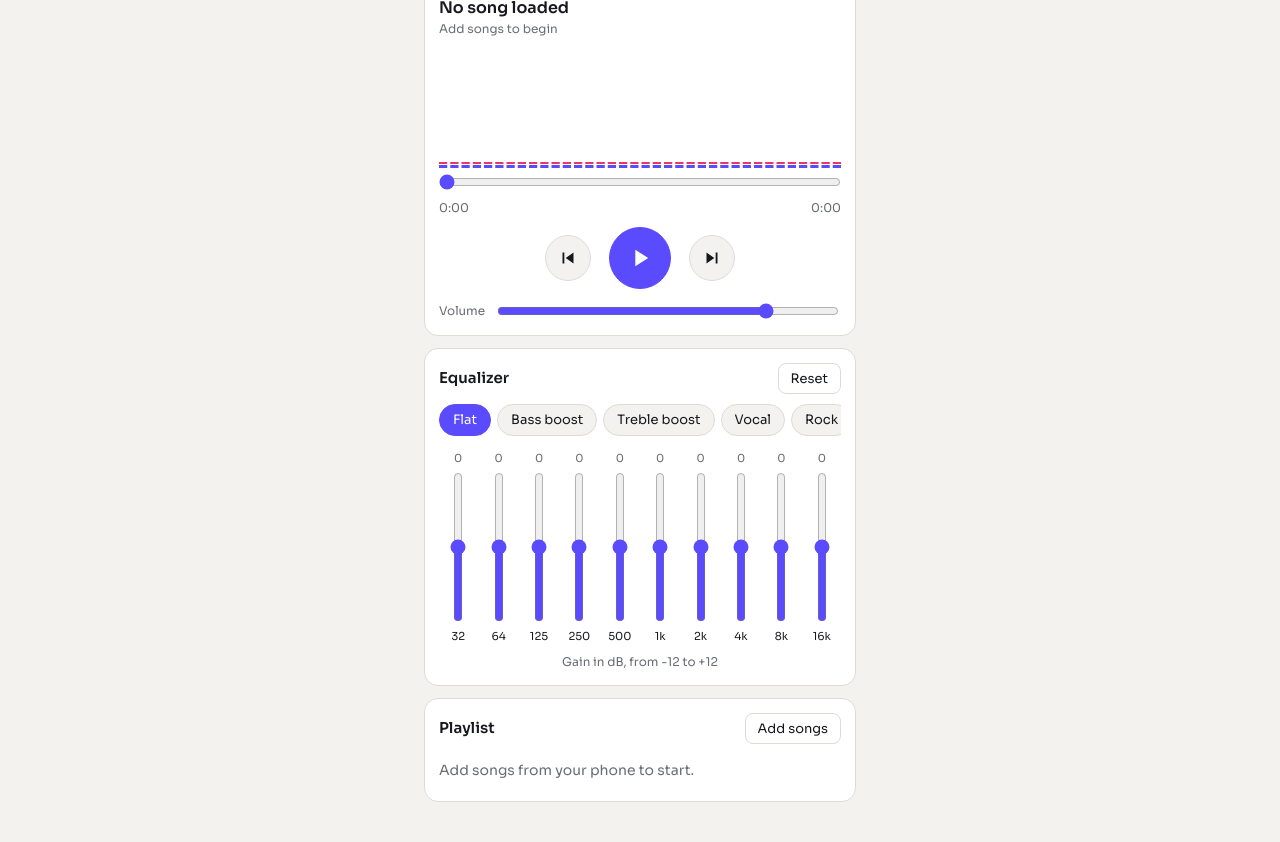
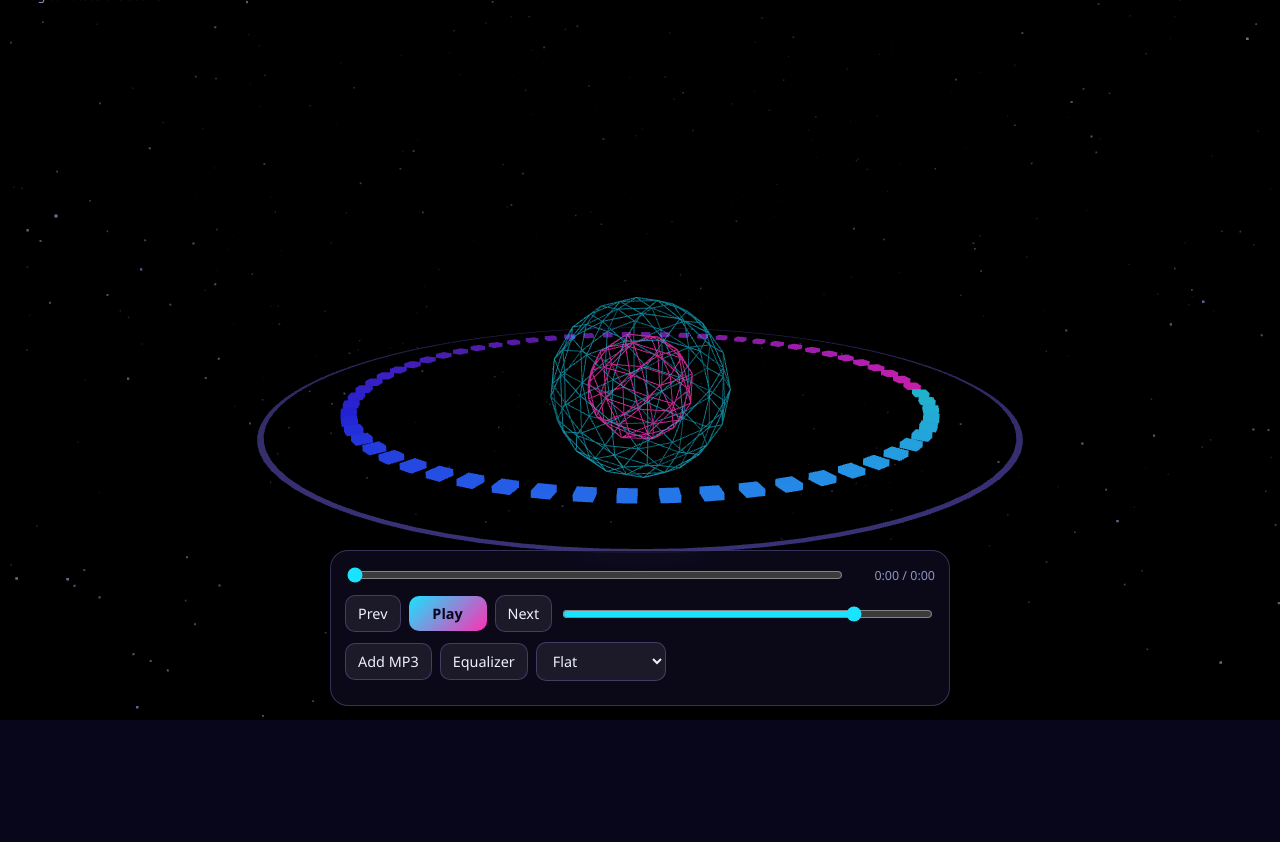
Before and after one commit to ksaffm007-pixel/Eq-player-, a plain HTML site: page index.html in a window 1280 px wide. Shown: the part 80-922 px from the top of the page. After the commit the page ends 800 px from the top, so only its background shows below. Drawn offline with nearby package versions, Linux system fonts and the light colour scheme; animation ran at ten frames a second.

Commit message:
Add files via upload

```diff
--- a/index.html
+++ b/index.html
@@ -1,193 +1,193 @@
 <!DOCTYPE html>
-<html lang="en"><head><meta charset="utf-8">
-<meta name="viewport" content="width=device-width, initial-scale=1, viewport-fit=cover">
-<title>Equalizer MP3 player</title>
-<link rel="manifest" href="manifest.json">
-<meta name="theme-color" content="#101117">
-<link rel="icon" href="icon-192.png">
-<link rel="apple-touch-icon" href="icon-192.png">
-<meta name="apple-mobile-web-app-capable" content="yes">
-<link rel="stylesheet" href="https://fonts.googleapis.com/css2?family=Sora:wght@400;600&display=swap">
+<html lang="en">
+<head>
+<meta charset="utf-8">
+<meta name="viewport" content="width=device-width, initial-scale=1">
+<title>EQ Player 3D</title>
 <style>
-:root{--bg:#f3f2ee;--panel:#fff;--ink:#17181d;--mute:#6a6c76;--line:#dcdbd5;--accent:#5b4bff;--peak:#e8366b;--track:#e4e3dd;box-sizing:border-box;padding-top:env(safe-area-inset-top,0px);padding-bottom:env(safe-area-inset-bottom,0px)}
-@media(prefers-color-scheme:dark){:root:not([data-theme="light"]){--bg:#101117;--panel:#181a22;--ink:#eceef5;--mute:#8f93a3;--line:#262935;--accent:#8c7dff;--peak:#ff5c8a;--track:#262935}}
-:root[data-theme="dark"]{--bg:#101117;--panel:#181a22;--ink:#eceef5;--mute:#8f93a3;--line:#262935;--accent:#8c7dff;--peak:#ff5c8a;--track:#262935}
-html{scroll-padding-top:env(safe-area-inset-top,0px)}
+:root{--ink:#eef0ff;--mute:#8f93c4;--glass:rgba(18,16,40,.62);--line:rgba(160,150,255,.28);--a:#19e3ff;--b:#ff2fb3}
 *{box-sizing:border-box}
-body{margin:0;background:var(--bg);color:var(--ink);font:15px/1.5 Sora,system-ui,sans-serif}
-.app{max-width:460px;margin:0 auto;padding:16px 14px 28px}
-h1{font-size:18px;font-weight:600;margin:4px 0 14px}
-.card{background:var(--panel);border:1px solid var(--line);border-radius:14px;padding:14px;margin-bottom:12px}
-#name{font-weight:600;font-size:16px;white-space:nowrap;overflow:hidden;text-overflow:ellipsis}
-.sub{color:var(--mute);font-size:12px}
-canvas{width:100%;height:120px;display:block;margin:10px 0 6px}
-input[type=range]{accent-color:var(--accent)}
-#seek{width:100%;margin:0}
-.times{display:flex;justify-content:space-between;font-size:12px;color:var(--mute);margin-top:2px}
-.ctl{display:flex;align-items:center;justify-content:center;gap:18px;margin-top:10px}
-button{font:inherit;color:inherit;cursor:pointer}
-.ib{width:46px;height:46px;border-radius:50%;border:1px solid var(--line);background:var(--bg);display:grid;place-items:center}
-.ib.big{width:62px;height:62px;background:var(--accent);border-color:var(--accent);color:#fff}
-.ib:focus-visible,.chip:focus-visible,.txt:focus-visible,li button:focus-visible{outline:2px solid var(--accent);outline-offset:2px}
-.vol{display:flex;align-items:center;gap:10px;margin-top:12px;font-size:12px;color:var(--mute)}
-.vol input{flex:1}
-.row{display:flex;justify-content:space-between;align-items:center;margin-bottom:10px}
-.row b{font-weight:600}
-.txt{background:none;border:1px solid var(--line);border-radius:8px;padding:5px 12px;font-size:13px}
-.chips{display:flex;gap:6px;overflow-x:auto;padding-bottom:8px;margin-bottom:6px}
-.chip{flex:none;border:1px solid var(--line);background:var(--bg);border-radius:999px;padding:5px 13px;font-size:13px}
-.chip.on{background:var(--accent);border-color:var(--accent);color:#fff}
-.bands{display:grid;grid-template-columns:repeat(10,1fr);gap:2px}
-.band{display:flex;flex-direction:column;align-items:center;gap:6px}
-.band input{writing-mode:vertical-lr;direction:rtl;height:150px;width:26px;margin:0}
-.db{font-size:11px;color:var(--mute);min-height:16px}
-.hz{font-size:11px}
-ul{list-style:none;margin:0;padding:0}
-li button{width:100%;text-align:left;background:none;border:0;border-bottom:1px solid var(--line);padding:11px 4px;font-size:14px;white-space:nowrap;overflow:hidden;text-overflow:ellipsis;display:block}
-li:last-child button{border-bottom:0}
-li.cur button{color:var(--accent);font-weight:600}
-.empty{color:var(--mute);font-size:14px;padding:6px 0}
-@media(prefers-reduced-motion:reduce){*{scroll-behavior:auto}}
-</style></head>
-<body><main class="app">
-<h1>Equalizer player</h1>
+html,body{margin:0;height:100%;overflow:hidden;background:#07061a;color:var(--ink);font-family:"Segoe UI",system-ui,sans-serif}
+#scene{position:fixed;inset:0;width:100%;height:100%;display:block}
+#top{position:fixed;top:14px;left:16px;right:16px;display:flex;justify-content:space-between;align-items:flex-start;pointer-events:none}
+#title{font-size:1.15rem;font-weight:600;max-width:70%;text-shadow:0 0 14px rgba(25,227,255,.6)}
+#hint{color:var(--mute);font-size:.8rem;margin-top:2px}
+#dock{position:fixed;left:50%;transform:translateX(-50%);bottom:max(14px,env(safe-area-inset-bottom));width:min(620px,calc(100% - 24px));background:var(--glass);backdrop-filter:blur(14px);-webkit-backdrop-filter:blur(14px);border:1px solid var(--line);border-radius:18px;padding:14px}
+.row{display:flex;align-items:center;gap:8px;margin-top:10px}
+.row:first-child{margin-top:0}
+button,select,label.btn{font:inherit;font-size:.9rem;color:var(--ink);background:rgba(255,255,255,.07);border:1px solid var(--line);border-radius:10px;padding:8px 12px;cursor:pointer}
+button:hover,label.btn:hover{border-color:var(--a)}
+button:focus-visible,input:focus-visible,select:focus-visible{outline:2px solid var(--a);outline-offset:2px}
+#play{background:linear-gradient(135deg,var(--a),var(--b));border:0;color:#07061a;font-weight:700;min-width:78px}
+select option{background:#14122e}
+input[type=range]{accent-color:var(--a);flex:1;min-width:0}
+.time{font-size:.78rem;color:var(--mute);min-width:82px;text-align:right}
+#eqwrap{display:none}
+#eqwrap.open{display:block}
+.eq{display:flex;justify-content:space-between;gap:2px;margin-top:12px}
+.band{flex:1;display:flex;flex-direction:column;align-items:center;gap:4px;font-size:.68rem;color:var(--mute)}
+.band input{writing-mode:vertical-lr;direction:rtl;height:96px;width:22px;flex:none}
+.band output{color:var(--ink)}
+#list{list-style:none;margin:10px 0 0;padding:0;max-height:90px;overflow:auto}
+#list li{padding:6px 4px;font-size:.85rem;cursor:pointer;color:var(--mute);border-top:1px solid var(--line)}
+#list li.on{color:var(--a);font-weight:600}
+@media (prefers-reduced-motion:reduce){#hint{display:none}}
+</style>
+</head>
+<body>
+<canvas id="scene"></canvas>
+<div id="top"><div><div id="title">EQ Player 3D</div><div id="hint">Drag to rotate the scene</div></div></div>
+<div id="dock">
+  <div class="row">
+    <input type="range" id="seek" min="0" max="100" value="0" step="0.1" aria-label="Seek">
+    <span class="time" id="time">0:00 / 0:00</span>
+  </div>
+  <div class="row">
+    <button id="prev">Prev</button><button id="play">Play</button><button id="next">Next</button>
+    <input type="range" id="vol" min="0" max="1" step="0.01" value="0.8" aria-label="Volume">
+  </div>
+  <div class="row">
+    <label class="btn">Add MP3<input id="file" type="file" accept="audio/*" multiple hidden></label>
+    <button id="eqbtn" aria-expanded="false">Equalizer</button>
+    <select id="preset" aria-label="Preset"></select>
+  </div>
+  <div id="eqwrap"><div class="eq" id="eq"></div></div>
+  <ul id="list"></ul>
+  <audio id="audio"></audio>
+</div>
+<script src="https://cdnjs.cloudflare.com/ajax/libs/three.js/r128/three.min.js"></script>
+<script>
+const $ = id => document.getElementById(id);
+const audio = $('audio');
+const freqs = [31,62,125,250,500,1000,2000,4000,8000,16000];
+const presets = {Flat:[0,0,0,0,0,0,0,0,0,0],'Bass boost':[8,7,5,3,1,0,0,0,0,0],'Treble boost':[0,0,0,0,0,1,3,5,7,8],Vocal:[-2,-2,-1,2,4,4,3,1,-1,-2],Rock:[5,4,2,-1,-2,-1,2,4,5,5],Party:[6,5,2,0,0,0,0,2,5,6]};
+let ctx, filters = [], analyser, gain, data, tracks = [], cur = -1;
 
-<section class="card">
-  <div id="name">No song loaded</div>
-  <div class="sub" id="state">Add songs to begin</div>
-  <canvas id="cv" aria-label="Live spectrum"></canvas>
-  <input id="seek" type="range" min="0" max="1000" value="0" aria-label="Seek">
-  <div class="times"><span id="cur">0:00</span><span id="dur">0:00</span></div>
-  <div class="ctl">
-    <button class="ib" id="prev" aria-label="Previous"><svg width="22" height="22" viewBox="0 0 24 24" fill="currentColor"><path d="M6 6h2v12H6zM9.5 12L18 6v12z"/></svg></button>
-    <button class="ib big" id="play" aria-label="Play"><svg width="28" height="28" viewBox="0 0 24 24" fill="currentColor"><path id="pp" d="M8 5v14l11-7z"/></svg></button>
-    <button class="ib" id="next" aria-label="Next"><svg width="22" height="22" viewBox="0 0 24 24" fill="currentColor"><path d="M16 6h2v12h-2zM14.5 12L6 18V6z"/></svg></button>
-  </div>
-  <div class="vol"><span>Volume</span><input id="vol" type="range" min="0" max="100" value="80" aria-label="Volume"></div>
-</section>
+/* ---------- Audio ---------- */
+function initAudio(){
+  if(ctx) return;
+  ctx = new (window.AudioContext || window.webkitAudioContext)();
+  const src = ctx.createMediaElementSource(audio);
+  filters = freqs.map((f,i)=>{
+    const b = ctx.createBiquadFilter();
+    b.type = i===0 ? 'lowshelf' : i===9 ? 'highshelf' : 'peaking';
+    b.frequency.value = f; b.Q.value = 1.1; b.gain.value = +sliders[i].value; return b;
+  });
+  analyser = ctx.createAnalyser(); analyser.fftSize = 256; analyser.smoothingTimeConstant = .8;
+  data = new Uint8Array(analyser.frequencyBinCount);
+  gain = ctx.createGain(); gain.gain.value = +$('vol').value;
+  [src, ...filters, analyser, gain, ctx.destination].reduce((a,b)=>(a.connect(b),b));
+}
+const sliders = [];
+freqs.forEach((f,i)=>{
+  const d = document.createElement('div'); d.className = 'band';
+  const o = document.createElement('output'); o.textContent = '0';
+  const s = document.createElement('input'); s.type='range'; s.min=-12; s.max=12; s.step=1; s.value=0;
+  s.setAttribute('aria-label',(f>=1000?f/1000+' kHz':f+' Hz')+' gain');
+  s.oninput = () => { o.textContent = s.value; if(filters[i]) filters[i].gain.value = +s.value; };
+  const l = document.createElement('span'); l.textContent = f>=1000 ? f/1000+'k' : f;
+  d.append(o,s,l); $('eq').append(d); sliders.push(s);
+});
+Object.keys(presets).forEach(n=>{const o=document.createElement('option');o.textContent=n;$('preset').append(o);});
+$('preset').onchange = e => presets[e.target.value].forEach((v,i)=>{sliders[i].value=v;sliders[i].oninput();});
+$('eqbtn').onclick = () => { const w=$('eqwrap'); w.classList.toggle('open'); $('eqbtn').setAttribute('aria-expanded', w.classList.contains('open')); };
 
-<section class="card">
-  <div class="row"><b>Equalizer</b><button class="txt" id="reset">Reset</button></div>
-  <div class="chips" id="chips"></div>
-  <div class="bands" id="bands"></div>
-  <div class="sub" style="margin-top:8px;text-align:center">Gain in dB, from -12 to +12</div>
-</section>
+/* ---------- Playlist ---------- */
+$('file').onchange = e => {
+  const add = [...e.target.files].map(f=>({name:f.name.replace(/\.[^.]+$/,''),url:URL.createObjectURL(f)}));
+  if(!add.length) return;
+  tracks.push(...add);
+  if(cur<0) load(tracks.length-add.length,false); else renderList();
+  e.target.value='';
+};
+function renderList(){
+  $('list').innerHTML='';
+  tracks.forEach((t,i)=>{const li=document.createElement('li');li.textContent=t.name;if(i===cur)li.className='on';li.onclick=()=>load(i,true);$('list').append(li);});
+}
+function load(i,auto){
+  if(!tracks[i]) return;
+  cur=i; audio.src=tracks[i].url; $('title').textContent=tracks[i].name; renderList(); if(auto) play();
+}
+async function play(){ initAudio(); await ctx.resume(); audio.play(); }
+$('play').onclick = () => { if(cur<0) return $('file').click(); audio.paused ? play() : audio.pause(); };
+$('prev').onclick = () => tracks.length && load((cur-1+tracks.length)%tracks.length,true);
+$('next').onclick = () => tracks.length && load((cur+1)%tracks.length,true);
+audio.onplay = () => $('play').textContent='Pause';
+audio.onpause = () => $('play').textContent='Play';
+audio.onended = () => tracks.length>1 && $('next').click();
+$('vol').oninput = e => { if(gain) gain.gain.value=+e.target.value; else audio.volume=+e.target.value; };
+const fmt = s => isFinite(s) ? Math.floor(s/60)+':'+String(Math.floor(s%60)).padStart(2,'0') : '0:00';
+audio.ontimeupdate = () => {
+  if(audio.duration) $('seek').value = audio.currentTime/audio.duration*100;
+  $('time').textContent = fmt(audio.currentTime)+' / '+fmt(audio.duration);
+};
+$('seek').oninput = e => { if(audio.duration) audio.currentTime = e.target.value/100*audio.duration; };
 
-<section class="card">
-  <div class="row"><b>Playlist</b><button class="txt" id="add">Add songs</button></div>
-  <input id="file" type="file" accept="audio/*,.mp3" multiple hidden>
-  <ul id="list"></ul>
-</section>
-</main>
-<script>
-const $=s=>document.querySelector(s);
-const FREQS=[32,64,125,250,500,1000,2000,4000,8000,16000];
-const LBL=['32','64','125','250','500','1k','2k','4k','8k','16k'];
-const PRE={'Flat':[0,0,0,0,0,0,0,0,0,0],'Bass boost':[8,7,5,3,1,0,0,0,0,0],'Treble boost':[0,0,0,0,0,1,3,5,7,8],'Vocal':[-3,-2,-1,1,3,4,3,1,-1,-2],'Rock':[5,4,2,-1,-2,-1,2,4,5,5],'Pop':[-1,1,3,4,3,0,-1,-1,1,2]};
-const audio=new Audio();audio.volume=.8;
-let ac,filters=[],analyser,tracks=[],cur=-1;
-function load(){try{const v=JSON.parse(localStorage.getItem('eq-gains'));return Array.isArray(v)&&v.length===10?v:null}catch(e){return null}}
-function save(){try{localStorage.setItem('eq-gains',JSON.stringify(gains))}catch(e){}}
-let gains=load()||PRE.Flat.slice();
+/* ---------- 3D scene ---------- */
+const renderer = new THREE.WebGLRenderer({canvas:$('scene'),antialias:true});
+renderer.setPixelRatio(Math.min(devicePixelRatio,2));
+const scene = new THREE.Scene(); scene.fog = new THREE.FogExp2(0x07061a,.035);
+const camera = new THREE.PerspectiveCamera(60,1,.1,200); camera.position.set(0,5,15);
 
-const bands=$('#bands');
-FREQS.forEach((f,i)=>{
-  const d=document.createElement('div');d.className='band';
-  d.innerHTML='<span class="db" id="db'+i+'"></span><input type="range" min="-12" max="12" step="0.5" aria-label="'+LBL[i]+' Hz gain"><span class="hz">'+LBL[i]+'</span>';
-  d.querySelector('input').addEventListener('input',e=>{gains[i]=+e.target.value;apply();save()});
-  bands.appendChild(d);
-});
-const sliders=[...bands.querySelectorAll('input')];
-const chips=$('#chips');
-Object.keys(PRE).forEach(n=>{
-  const b=document.createElement('button');b.className='chip';b.textContent=n;b.dataset.n=n;
-  b.onclick=()=>{gains=PRE[n].slice();apply();save()};chips.appendChild(b);
-});
-$('#reset').onclick=()=>{gains=PRE.Flat.slice();apply();save()};
-function apply(){
-  gains.forEach((g,i)=>{sliders[i].value=g;$('#db'+i).textContent=(g>0?'+':'')+g;if(filters[i])filters[i].gain.value=g});
-  chips.querySelectorAll('.chip').forEach(b=>b.classList.toggle('on',PRE[b.dataset.n].every((v,i)=>v===gains[i])));
+const N = 64, R = 6, bars = [];
+const barGeo = new THREE.BoxGeometry(.28,1,.28); barGeo.translate(0,.5,0);
+for(let i=0;i<N;i++){
+  const a = i/N*Math.PI*2;
+  const m = new THREE.Mesh(barGeo,new THREE.MeshBasicMaterial({color:new THREE.Color().setHSL(.52+i/N*.35,1,.58)}));
+  m.position.set(Math.cos(a)*R,0,Math.sin(a)*R); m.rotation.y=-a; m.scale.y=.1;
+  scene.add(m); bars.push(m);
 }
-apply();
+const core = new THREE.Mesh(new THREE.IcosahedronGeometry(2,2),new THREE.MeshBasicMaterial({color:0x19e3ff,wireframe:true,transparent:true,opacity:.85}));
+scene.add(core);
+const inner = new THREE.Mesh(new THREE.IcosahedronGeometry(1.2,1),new THREE.MeshBasicMaterial({color:0xff2fb3,wireframe:true}));
+scene.add(inner);
+const ring = new THREE.Mesh(new THREE.RingGeometry(R+1.4,R+1.5,96),new THREE.MeshBasicMaterial({color:0x7a6bff,side:THREE.DoubleSide,transparent:true,opacity:.5}));
+ring.rotation.x=Math.PI/2; scene.add(ring);
+const P = 1200, pp = new Float32Array(P*3);
+for(let i=0;i<P;i++){const r=14+Math.random()*30,t=Math.random()*6.283,h=(Math.random()-.5)*30;pp[i*3]=Math.cos(t)*r;pp[i*3+1]=h;pp[i*3+2]=Math.sin(t)*r;}
+const pg = new THREE.BufferGeometry(); pg.setAttribute('position',new THREE.BufferAttribute(pp,3));
+const stars = new THREE.Points(pg,new THREE.PointsMaterial({color:0xbfc4ff,size:.12,transparent:true,opacity:.8}));
+scene.add(stars);
 
-function initAudio(){
-  if(ac)return;
-  const AC=window.AudioContext||window.webkitAudioContext;
-  ac=new AC();
-  let node=ac.createMediaElementSource(audio);
-  filters=FREQS.map((f,i)=>{
-    const b=ac.createBiquadFilter();
-    b.type=i===0?'lowshelf':i===9?'highshelf':'peaking';
-    b.frequency.value=f;b.Q.value=1.1;b.gain.value=gains[i];
-    node.connect(b);node=b;return b;
-  });
-  analyser=ac.createAnalyser();analyser.fftSize=2048;analyser.smoothingTimeConstant=.8;
-  node.connect(analyser);analyser.connect(ac.destination);
+let dist = 15, ang = 0, rotX = 0, rotY = 0, tx = 0, ty = 0, drag = false, lx = 0, ly = 0, energy = 0;
+const cvs = $('scene');
+cvs.onpointerdown = e => { drag=true; lx=e.clientX; ly=e.clientY; };
+addEventListener('pointerup',()=>drag=false);
+addEventListener('pointermove',e=>{ if(!drag) return; tx+=(e.clientX-lx)*.005; ty=Math.max(-.6,Math.min(.9,ty+(e.clientY-ly)*.004)); lx=e.clientX; ly=e.clientY; });
+function resize(){ const w=innerWidth,h=innerHeight; renderer.setSize(w,h,false); camera.aspect=w/h; dist = w/h<.8 ? 24 : 15; camera.updateProjectionMatrix(); }
+addEventListener('resize',resize); resize();
+
+const still = matchMedia('(prefers-reduced-motion:reduce)').matches;
+function frame(){
+  requestAnimationFrame(frame);
+  let bass=0, mid=0;
+  if(analyser && !audio.paused){
+    analyser.getByteFrequencyData(data);
+    for(let i=0;i<N;i++){
+      const v = data[Math.floor(i*data.length*.75/N)]/255;
+      bars[i].scale.y += (Math.max(.1,v*v*9)-bars[i].scale.y)*.35;
+    }
+    for(let i=0;i<6;i++) bass+=data[i]; bass/=6*255;
+    for(let i=10;i<40;i++) mid+=data[i]; mid/=30*255;
+  } else bars.forEach(b=>b.scale.y+=(.1-b.scale.y)*.1);
+  energy += (bass-energy)*.3;
+  const s = 1+energy*.7;
+  core.scale.setScalar(s); inner.scale.setScalar(1+mid*.9);
+  core.material.opacity = .45+energy*.55;
+  if(!still){
+    core.rotation.y+=.004+energy*.03; core.rotation.x+=.002;
+    inner.rotation.y-=.01+mid*.05; inner.rotation.z+=.006;
+    stars.rotation.y+=.0006+energy*.01;
+    ang += .0025 + energy*.012;
+  }
+  ring.scale.setScalar(1+energy*.12);
+  const yaw = ang+tx, d = dist;
+  const cam = camera.position;
+  cam.x = Math.sin(yaw)*d; cam.y = 4+ty*10+energy*1.2;
+  const zz = Math.cos(yaw)*d; cam.z = zz; camera.lookAt(0,1.5,0);
+  renderer.render(scene,camera);
 }
-function play(i){
-  if(!tracks[i])return;
-  initAudio();if(ac.state==='suspended')ac.resume();
-  cur=i;audio.src=tracks[i].url;
-  audio.play().catch(()=>{});
-  render();
-}
-function toggle(){
-  if(cur<0){if(tracks.length)play(0);else $('#file').click();return}
-  if(ac&&ac.state==='suspended')ac.resume();
-  if(audio.paused)audio.play().catch(()=>{});else audio.pause();
-}
-function step(d){if(!tracks.length)return;play((cur+d+tracks.length)%tracks.length)}
-$('#play').onclick=toggle;$('#prev').onclick=()=>step(-1);$('#next').onclick=()=>step(1);
-audio.addEventListener('ended',()=>step(1));
-audio.addEventListener('play',()=>{$('#pp').setAttribute('d','M6 5h4v14H6zM14 5h4v14h-4z');$('#play').setAttribute('aria-label','Pause');$('#state').textContent='Playing'});
-audio.addEventListener('pause',()=>{$('#pp').setAttribute('d','M8 5v14l11-7z');$('#play').setAttribute('aria-label','Play');$('#state').textContent='Paused'});
-const fmt=t=>isFinite(t)?Math.floor(t/60)+':'+String(Math.floor(t%60)).padStart(2,'0'):'0:00';
-audio.addEventListener('timeupdate',()=>{
-  $('#cur').textContent=fmt(audio.currentTime);$('#dur').textContent=fmt(audio.duration);
-  if(isFinite(audio.duration))$('#seek').value=audio.currentTime/audio.duration*1000;
-});
-$('#seek').oninput=e=>{if(isFinite(audio.duration))audio.currentTime=e.target.value/1000*audio.duration};
-$('#vol').oninput=e=>{audio.volume=e.target.value/100};
-
-$('#add').onclick=()=>$('#file').click();
-$('#file').onchange=e=>{
-  const first=tracks.length;
-  [...e.target.files].forEach(f=>tracks.push({name:f.name.replace(/\.[^.]+$/,''),url:URL.createObjectURL(f)}));
-  e.target.value='';
-  if(cur<0&&tracks.length)play(first);else render();
-};
-function render(){
-  $('#name').textContent=cur>=0?tracks[cur].name:'No song loaded';
-  const ul=$('#list');ul.innerHTML='';
-  if(!tracks.length){ul.innerHTML='<li class="empty">Add songs from your phone to start.</li>';return}
-  tracks.forEach((t,i)=>{
-    const li=document.createElement('li');if(i===cur)li.className='cur';
-    const b=document.createElement('button');b.textContent=t.name;b.onclick=()=>play(i);
-    li.appendChild(b);ul.appendChild(li);
-  });
-}
-render();
-
-const cv=$('#cv'),g2=cv.getContext('2d'),N=36,bars=new Array(N).fill(0),caps=new Array(N).fill(0);
-function draw(){
-  requestAnimationFrame(draw);
-  const dpr=window.devicePixelRatio||1,w=cv.clientWidth*dpr,h=cv.clientHeight*dpr;
-  if(cv.width!==w||cv.height!==h){cv.width=w;cv.height=h}
-  g2.clearRect(0,0,w,h);
-  let data=null;
-  if(analyser&&!audio.paused){data=new Uint8Array(analyser.frequencyBinCount);analyser.getByteFrequencyData(data)}
-  const cs=getComputedStyle(document.documentElement),ac1=cs.getPropertyValue('--accent'),pk=cs.getPropertyValue('--peak');
-  const gap=3*dpr,bw=(w-gap*(N-1))/N;
-  for(let i=0;i<N;i++){
-    let v=0;
-    if(data){const t=i/(N-1),idx=Math.floor(3+Math.pow(t,1.7)*(data.length*0.55));v=data[idx]/255}
-    bars[i]+=(v-bars[i])*.35;
-    caps[i]=Math.max(bars[i],caps[i]-.008);
-    const bh=Math.max(3*dpr,bars[i]*h),x=i*(bw+gap);
-    g2.fillStyle=ac1;g2.fillRect(x,h-bh,bw,bh);
-    g2.fillStyle=pk;g2.fillRect(x,h-Math.max(caps[i]*h,3*dpr)-3*dpr,bw,2*dpr);
-  }
-}
-draw();
-if('serviceWorker' in navigator){window.addEventListener('load',()=>navigator.serviceWorker.register('sw.js').catch(()=>{}))}
-</script></body></html>
+frame();
+</script>
+</body>
+</html>
```
